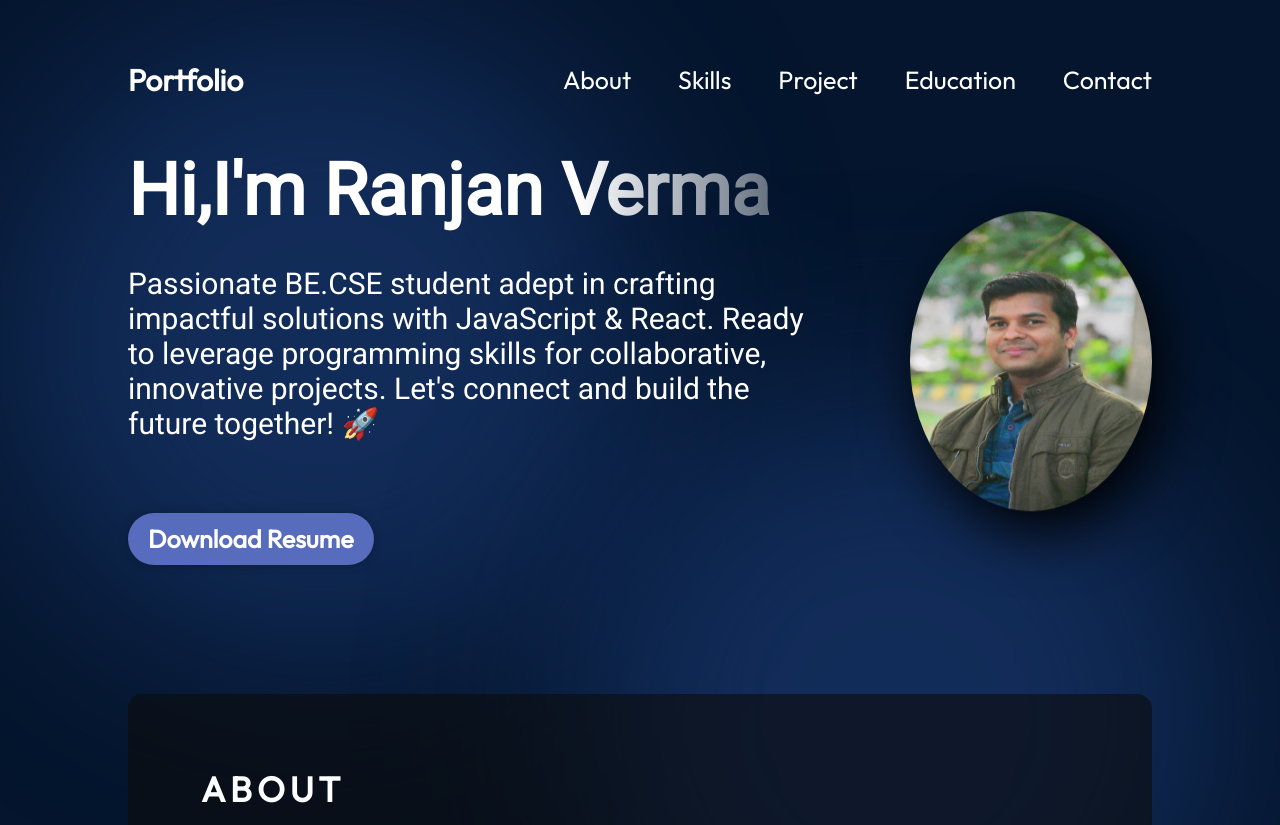
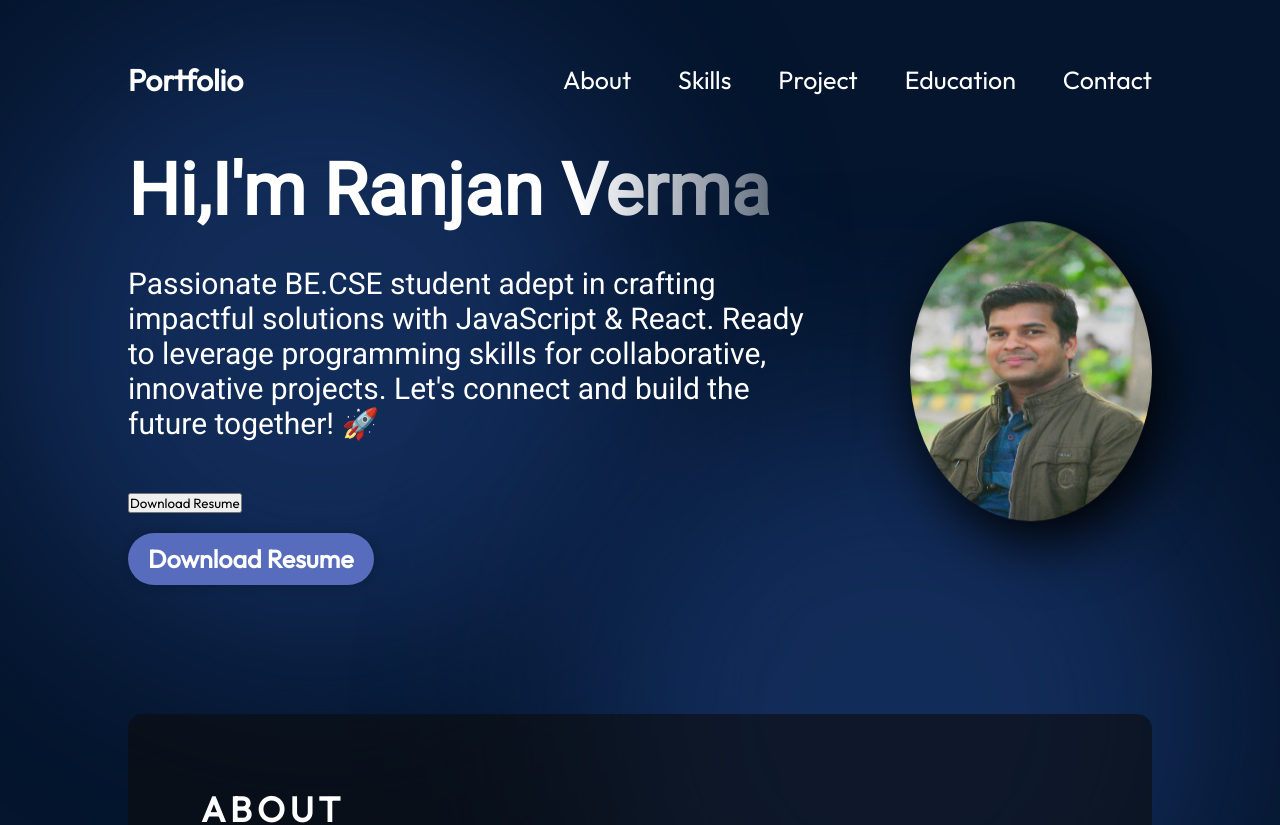
Before and after one commit to Ranjan-33/Portfolio, a React (Vite) app: page / in a window 1280 px wide. Shown: the top 825 px of the page. Built offline with nearby package versions, Linux system fonts and the light colour scheme.

Commit message:
resume testing

```diff
--- a/src/components/Hero.jsx
+++ b/src/components/Hero.jsx
@@ -3,6 +3,14 @@ import { getImageUrl } from "../utils";
 import styles from "./Hero.module.css";
 
 const Hero = () => {
+  const handleDownload = () => {
+    const resumeUrl = "./assets/hero/resume.pdf"; // Adjust the path accordingly
+    const link = document.createElement("a");
+    link.href = resumeUrl;
+    link.download = "Rkresume.pdf";
+    link.click();
+  };
+
   return (
     <section className={styles.container}>
       <div className={styles.content}>
@@ -13,6 +21,7 @@ const Hero = () => {
           collaborative, innovative projects. Let's connect and build the future
           together! 🚀
         </p>
+        <button onClick={handleDownload}>Download Resume</button>
 
         <a
           href="./assets/hero/resume.pdf"
```
